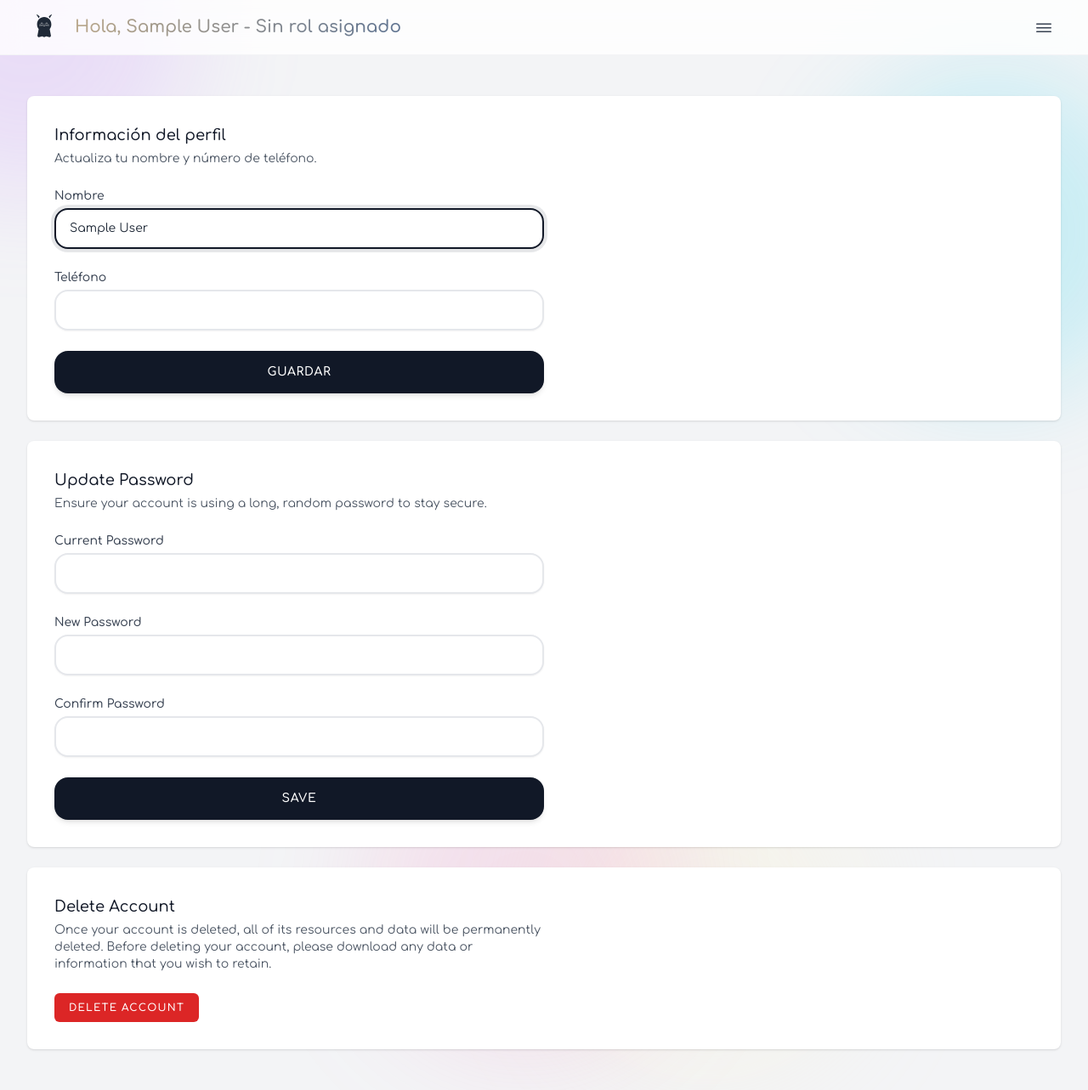
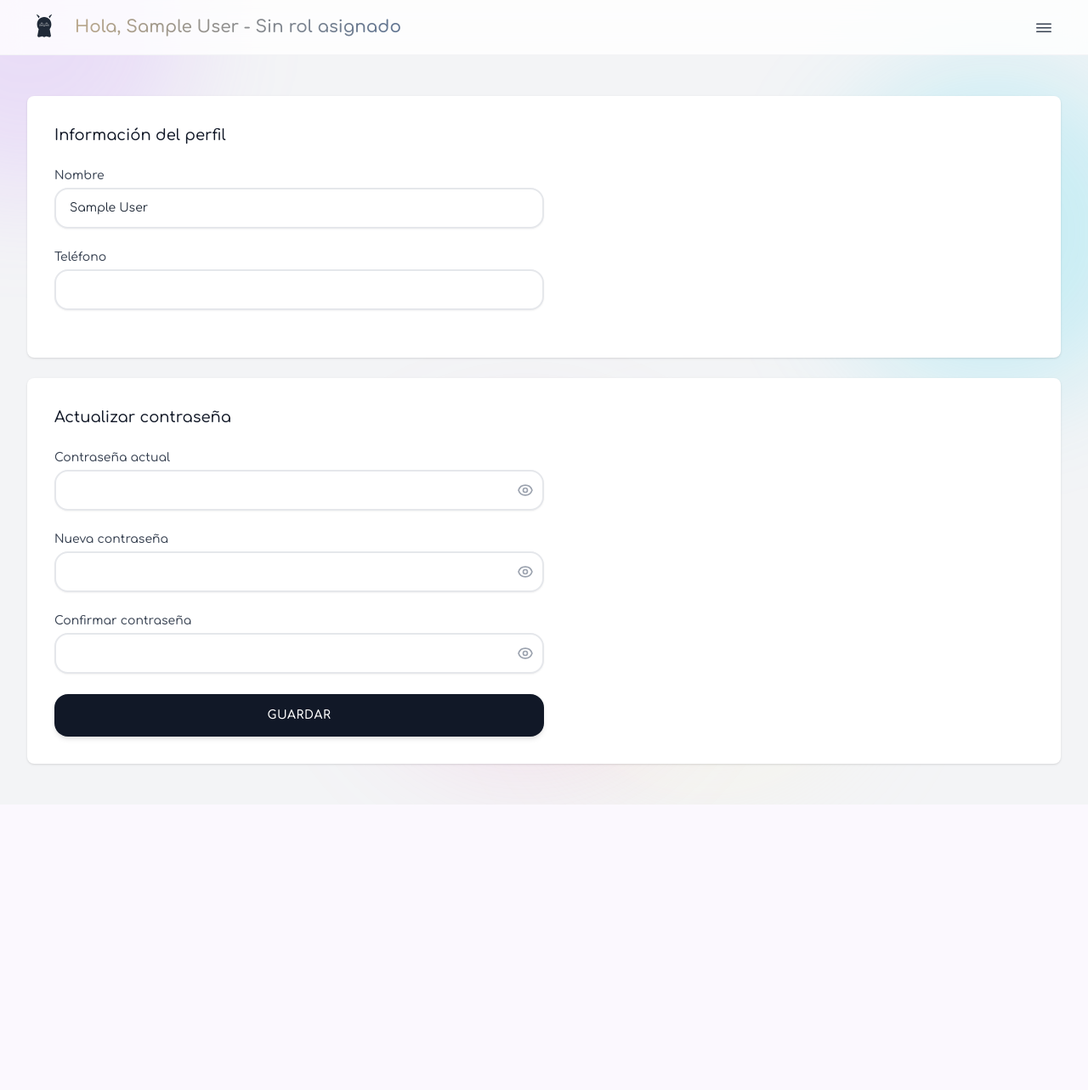
Before and after one commit to 99cherrydev21/Antoys_shop, a Laravel app: page /profile in a window 1280 px wide. Shown: the whole page at 85% size. After the commit the page ends 947 px from the top, so only its background shows below. Run offline with Laravel 12, Linux system fonts and the light colour scheme; the visitor is signed in with stand-in values (Sample User, id 1); style sheets or scripts are compiled from the project's sources; parts of the project's set-up code (start-up, migrations or seed data) failed here and were passed over.

Commit message:
Actualizacion de perfil(actualizar contraseña y no modificar nombre ni telefono)

```diff
--- a/resources/views/auth/confirm-password.blade.php
+++ b/resources/views/auth/confirm-password.blade.php
@@ -1,6 +1,6 @@
 <x-guest-layout>
     <div class="mb-4 text-sm text-gray-600 dark:text-gray-400">
-        {{ __('This is a secure area of the application. Please confirm your password before continuing.') }}
+        {{ __('Contraseña o teléfono incorrecto.') }}
     </div>
 
     <form method="POST" action="{{ route('password.confirm') }}">
--- a/resources/views/profile/edit.blade.php
+++ b/resources/views/profile/edit.blade.php
@@ -15,11 +15,7 @@
                 </div>
             </div>
 
-            <div class="p-4 sm:p-8 bg-white dark:bg-gray-800 shadow sm:rounded-lg">
-                <div class="max-w-xl">
-                    @include('profile.partials.delete-user-form')
-                </div>
-            </div>
+
         </div>
     </div>
 </x-app-layout>
--- a/resources/views/profile/partials/update-password-form.blade.php
+++ b/resources/views/profile/partials/update-password-form.blade.php
@@ -1,38 +1,96 @@
 <section>
     <header>
         <h2 class="text-lg font-medium text-gray-900 dark:text-gray-100">
-            {{ __('Update Password') }}
+            {{ __('Actualizar contraseña') }}
         </h2>
 
-        <p class="mt-1 text-sm text-gray-600 dark:text-gray-400">
-            {{ __('Ensure your account is using a long, random password to stay secure.') }}
-        </p>
+
     </header>
 
     <form method="post" action="{{ route('password.update') }}" class="mt-6 space-y-6">
         @csrf
         @method('put')
 
+        <!-- Contraseña Actual -->
         <div>
-            <x-input-label for="update_password_current_password" :value="__('Current Password')" />
-            <x-text-input id="update_password_current_password" name="current_password" type="password" class="mt-1 block w-full" autocomplete="current-password" />
+            <x-input-label for="update_password_current_password" :value="__('Contraseña actual')" />
+            <div class="relative mt-1" x-data="{ show: false }">
+                <x-text-input
+                    id="update_password_current_password"
+                    name="current_password"
+                    ::type="show ? 'text' : 'password'"
+                    class="block w-full pr-10"
+                    autocomplete="current-password"
+                />
+                <button type="button" @click="show = !show" class="absolute inset-y-0 right-0 flex items-center pr-3 text-gray-400 hover:text-gray-600 dark:hover:text-gray-200 focus:outline-none">
+                    <!-- Ojo abierto -->
+                    <svg x-show="!show" xmlns="http://www.w3.org/2000/svg" class="h-5 w-5" fill="none" viewBox="0 0 24 24" stroke="currentColor">
+                        <path stroke-linecap="round" stroke-linejoin="round" stroke-width="2" d="M15 12a3 3 0 11-6 0 3 3 0 016 0z" />
+                        <path stroke-linecap="round" stroke-linejoin="round" stroke-width="2" d="M2.458 12C3.732 7.943 7.523 5 12 5c4.478 0 8.268 2.943 9.542 7-1.274 4.057-5.064 7-9.542 7-4.477 0-8.268-2.943-9.542-7z" />
+                    </svg>
+                    <!-- Ojo tachado -->
+                    <svg x-show="show" x-cloak xmlns="http://www.w3.org/2000/svg" class="h-5 w-5" fill="none" viewBox="0 0 24 24" stroke="currentColor">
+                        <path stroke-linecap="round" stroke-linejoin="round" stroke-width="2" d="M13.875 18.825A10.05 10.05 0 0112 19c-4.478 0-8.268-2.943-9.542-7a10.05 10.05 0 011.563-3.029m5.858.908a3 3 0 114.243 4.243M9.878 9.878l4.242 4.242M9.88 9.88l-3.29-3.29m7.532 7.532l3.29 3.29M3 3l3.59 3.59m0 0A9.953 9.953 0 0112 5c4.478 0 8.268 2.943 9.542 7a10.025 10.025 0 01-4.132 5.411m0 0L21 21" />
+                    </svg>
+                </button>
+            </div>
             <x-input-error :messages="$errors->updatePassword->get('current_password')" class="mt-2" />
         </div>
 
+        <!-- Nueva Contraseña -->
         <div>
-            <x-input-label for="update_password_password" :value="__('New Password')" />
-            <x-text-input id="update_password_password" name="password" type="password" class="mt-1 block w-full" autocomplete="new-password" />
+            <x-input-label for="update_password_password" :value="__('Nueva contraseña')" />
+            <div class="relative mt-1" x-data="{ show: false }">
+                <x-text-input
+                    id="update_password_password"
+                    name="password"
+                    ::type="show ? 'text' : 'password'"
+                    class="block w-full pr-10"
+                    autocomplete="new-password"
+                />
+                <button type="button" @click="show = !show" class="absolute inset-y-0 right-0 flex items-center pr-3 text-gray-400 hover:text-gray-600 dark:hover:text-gray-200 focus:outline-none">
+                    <!-- Ojo abierto -->
+                    <svg x-show="!show" xmlns="http://www.w3.org/2000/svg" class="h-5 w-5" fill="none" viewBox="0 0 24 24" stroke="currentColor">
+                        <path stroke-linecap="round" stroke-linejoin="round" stroke-width="2" d="M15 12a3 3 0 11-6 0 3 3 0 016 0z" />
+                        <path stroke-linecap="round" stroke-linejoin="round" stroke-width="2" d="M2.458 12C3.732 7.943 7.523 5 12 5c4.478 0 8.268 2.943 9.542 7-1.274 4.057-5.064 7-9.542 7-4.477 0-8.268-2.943-9.542-7z" />
+                    </svg>
+                    <!-- Ojo tachado -->
+                    <svg x-show="show" x-cloak xmlns="http://www.w3.org/2000/svg" class="h-5 w-5" fill="none" viewBox="0 0 24 24" stroke="currentColor">
+                        <path stroke-linecap="round" stroke-linejoin="round" stroke-width="2" d="M13.875 18.825A10.05 10.05 0 0112 19c-4.478 0-8.268-2.943-9.542-7a10.05 10.05 0 011.563-3.029m5.858.908a3 3 0 114.243 4.243M9.878 9.878l4.242 4.242M9.88 9.88l-3.29-3.29m7.532 7.532l3.29 3.29M3 3l3.59 3.59m0 0A9.953 9.953 0 0112 5c4.478 0 8.268 2.943 9.542 7a10.025 10.025 0 01-4.132 5.411m0 0L21 21" />
+                    </svg>
+                </button>
+            </div>
             <x-input-error :messages="$errors->updatePassword->get('password')" class="mt-2" />
         </div>
 
+        <!-- Confirmar Contraseña -->
         <div>
-            <x-input-label for="update_password_password_confirmation" :value="__('Confirm Password')" />
-            <x-text-input id="update_password_password_confirmation" name="password_confirmation" type="password" class="mt-1 block w-full" autocomplete="new-password" />
+            <x-input-label for="update_password_password_confirmation" :value="__('Confirmar contraseña')" />
+            <div class="relative mt-1" x-data="{ show: false }">
+                <x-text-input
+                    id="update_password_password_confirmation"
+                    name="password_confirmation"
+                    ::type="show ? 'text' : 'password'"
+                    class="block w-full pr-10"
+                    autocomplete="new-password"
+                />
+                <button type="button" @click="show = !show" class="absolute inset-y-0 right-0 flex items-center pr-3 text-gray-400 hover:text-gray-600 dark:hover:text-gray-200 focus:outline-none">
+                    <!-- Ojo abierto -->
+                    <svg x-show="!show" xmlns="http://www.w3.org/2000/svg" class="h-5 w-5" fill="none" viewBox="0 0 24 24" stroke="currentColor">
+                        <path stroke-linecap="round" stroke-linejoin="round" stroke-width="2" d="M15 12a3 3 0 11-6 0 3 3 0 016 0z" />
+                        <path stroke-linecap="round" stroke-linejoin="round" stroke-width="2" d="M2.458 12C3.732 7.943 7.523 5 12 5c4.478 0 8.268 2.943 9.542 7-1.274 4.057-5.064 7-9.542 7-4.477 0-8.268-2.943-9.542-7z" />
+                    </svg>
+                    <!-- Ojo tachado -->
+                    <svg x-show="show" x-cloak xmlns="http://www.w3.org/2000/svg" class="h-5 w-5" fill="none" viewBox="0 0 24 24" stroke="currentColor">
+                        <path stroke-linecap="round" stroke-linejoin="round" stroke-width="2" d="M13.875 18.825A10.05 10.05 0 0112 19c-4.478 0-8.268-2.943-9.542-7a10.05 10.05 0 011.563-3.029m5.858.908a3 3 0 114.243 4.243M9.878 9.878l4.242 4.242M9.88 9.88l-3.29-3.29m7.532 7.532l3.29 3.29M3 3l3.59 3.59m0 0A9.953 9.953 0 0112 5c4.478 0 8.268 2.943 9.542 7a10.025 10.025 0 01-4.132 5.411m0 0L21 21" />
+                    </svg>
+                </button>
+            </div>
             <x-input-error :messages="$errors->updatePassword->get('password_confirmation')" class="mt-2" />
         </div>
 
         <div class="flex items-center gap-4">
-            <x-primary-button>{{ __('Save') }}</x-primary-button>
+            <x-primary-button>{{ __('Guardar') }}</x-primary-button>
 
             @if (session('status') === 'password-updated')
                 <p
--- a/resources/views/profile/partials/update-profile-information-form.blade.php
+++ b/resources/views/profile/partials/update-profile-information-form.blade.php
@@ -4,9 +4,6 @@
             Información del perfil
         </h2>
 
-        <p class="mt-1 text-sm text-gray-600 dark:text-gray-400">
-            Actualiza tu nombre y número de teléfono.
-        </p>
     </header>
 
     <form method="post" action="{{ route('profile.update') }}" class="mt-6 space-y-6">
@@ -22,8 +19,8 @@
                 type="text"
                 class="mt-1 block w-full"
                 :value="old('name', $user->name)"
-                required
-                autofocus
+                readonly
+                disabled
                 autocomplete="name"
             />
 
@@ -39,7 +36,8 @@
                 type="tel"
                 class="mt-1 block w-full"
                 :value="old('phone', $user->phone)"
-                required
+                disabled
+                reandoly
                 autocomplete="tel"
             />
 
@@ -47,7 +45,7 @@
         </div>
 
         <div class="flex items-center gap-4">
-            <x-primary-button>Guardar</x-primary-button>
+
 
             @if (session('status') === 'profile-updated')
                 <p
```
